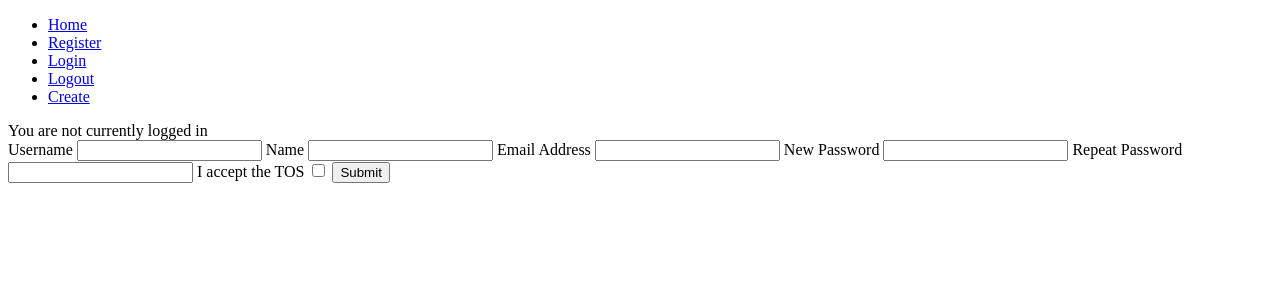
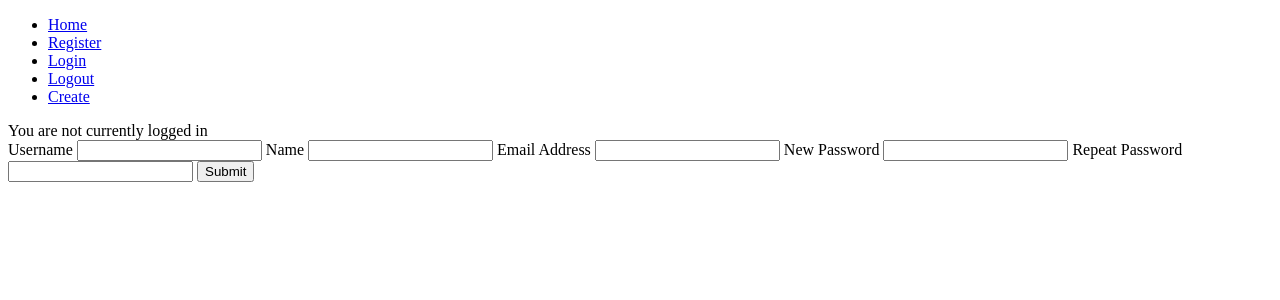
Before and after one commit to byanofsky/bookmarks, a Flask app: page /register_user/ in a window 1280 px wide. Shown: the top 300 px of the page. Run offline with Flask 2, Linux system fonts and the light colour scheme; parts of the project's set-up code (start-up, migrations or seed data) failed here and were passed over; some libraries are stand-ins or nearby versions.

Commit message:
Remove terms of service from registration form

```diff
--- a/bookmarks/forms.py
+++ b/bookmarks/forms.py
@@ -48,7 +48,7 @@ class RegisterForm(FlaskForm):
     confirm = PasswordField('Repeat Password', [
         EqualTo('password', message='You must confirm your password')
     ])
-    accept_tos = BooleanField('I accept the TOS')
+    # accept_tos = BooleanField('I accept the TOS')
 
 
 class LoginForm(FlaskForm):
--- a/bookmarks/templates/register_user.html
+++ b/bookmarks/templates/register_user.html
@@ -8,7 +8,6 @@
     {{ render_field(form.email) }}
     {{ render_field(form.password) }}
     {{ render_field(form.confirm) }}
-    {{ render_field(form.accept_tos) }}
     <input type="submit" value="Submit">
   </form>
 {% endblock %}
```
